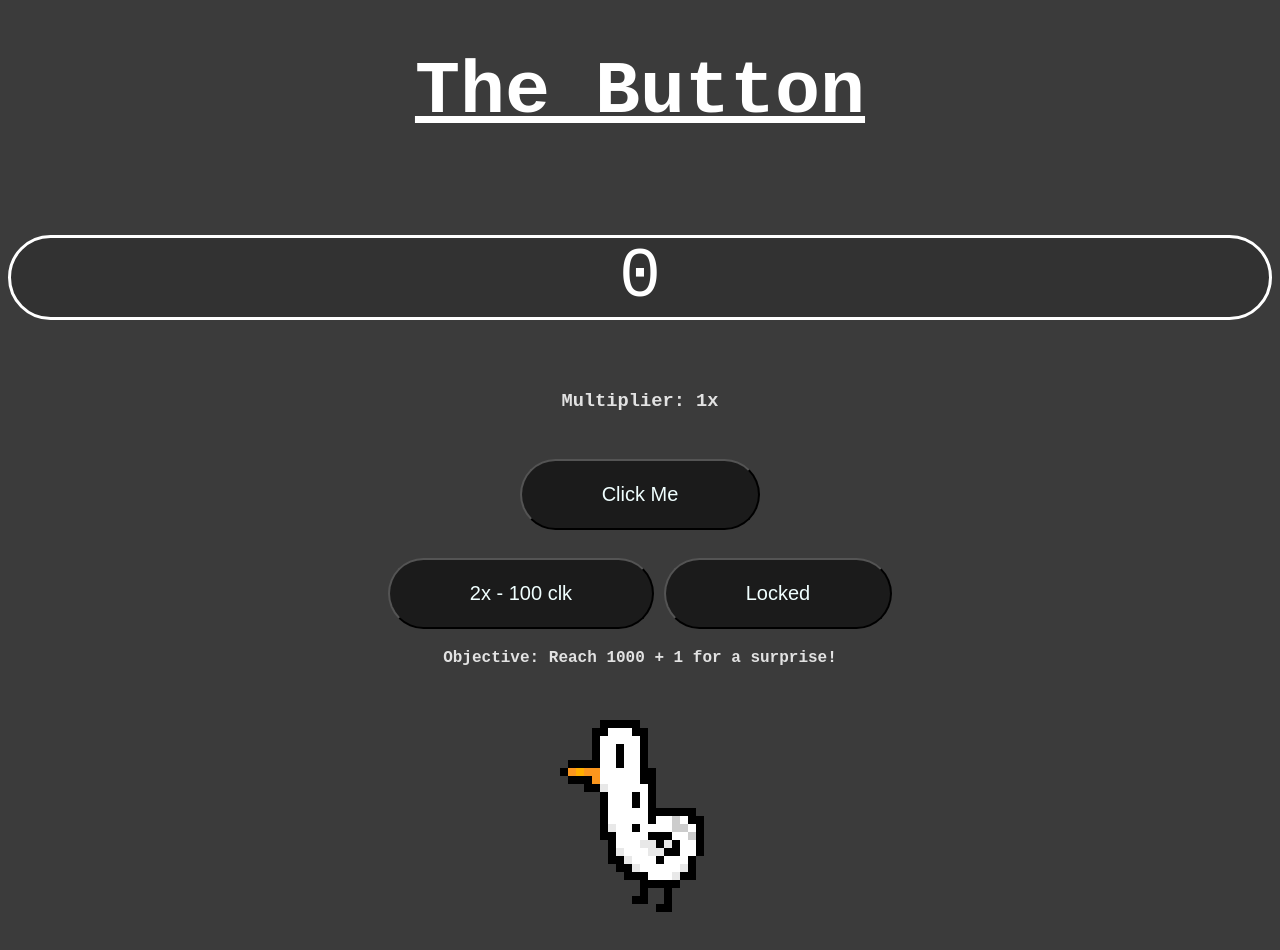
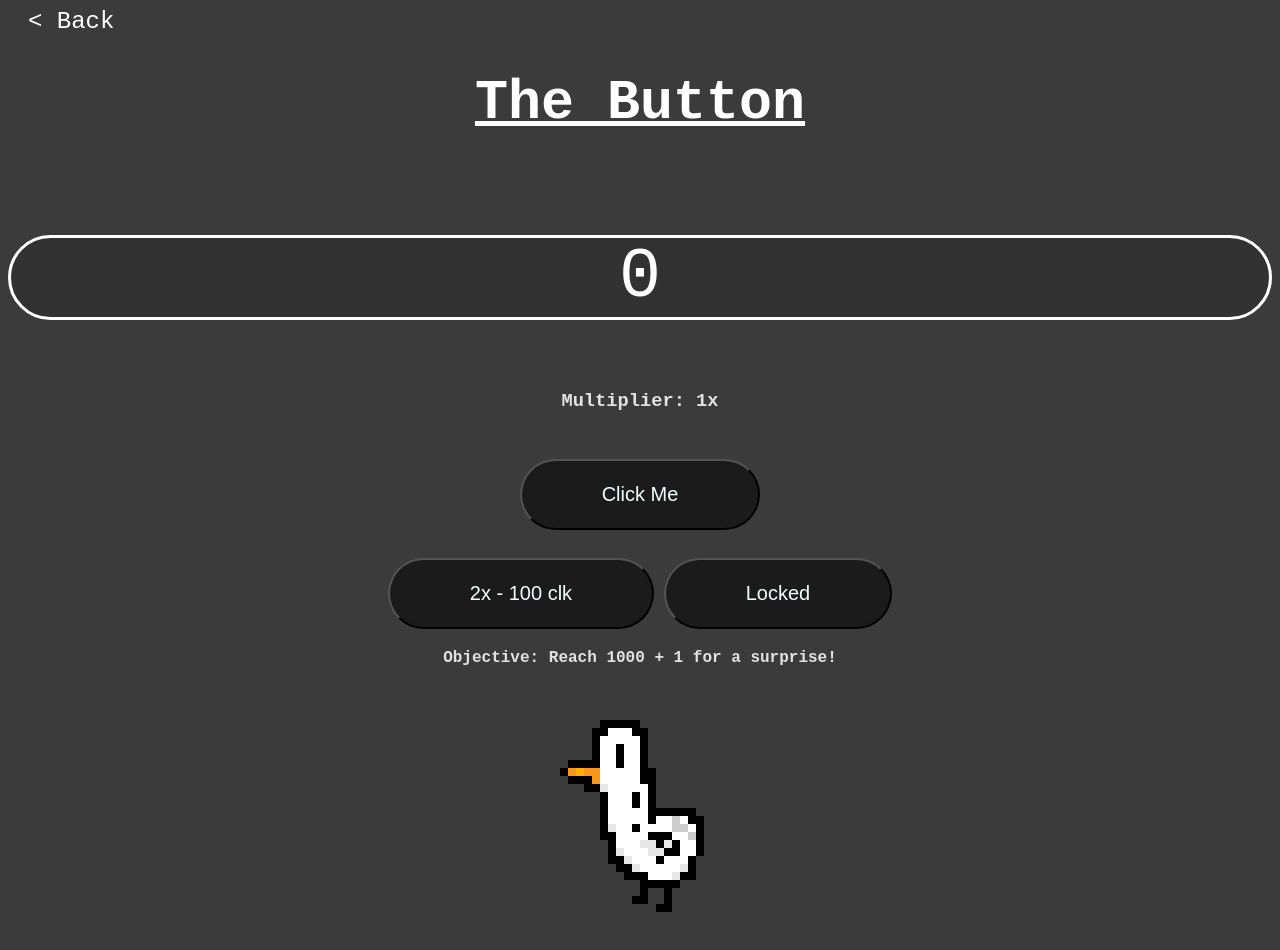
Before and after one commit to sonic28g/buttoncliker, a plain HTML site: page index.html in a window 1280 px wide. Drawn offline with Linux system fonts and the light colour scheme.

Commit message:
v1.3.2
+ back button to "sonic28g"

```diff
--- a/index.html
+++ b/index.html
@@ -7,6 +7,7 @@
         <meta name="viewport" content="width=device-width, initial-scale=1.0">
     </head>
     <body>
+        <a href="https://sonic28g.github.io/games.html">< Back</a>
         <h1 align="center">The Button</h1>
         <div id="shape">
             <p align="center" id="num">0</p>
@@ -20,7 +21,7 @@
             <button id="quint" onclick="changeMul5()">Locked</button>
         </div>
         <center><h4>Objective: Reach 1000 + 1 for a surprise!</h6></center>
-        <img src="duck.gif">
+        <img src="img/duck.gif">
         <center><script src="script.js"></script></center>
     </body>
 </html>
--- a/style.css
+++ b/style.css
@@ -34,7 +34,7 @@ h3,h4{
 
 h1{
     color: white;
-    font-size: 75px;
+    font-size: 55px;
     text-decoration:underline;
 }
 
@@ -43,3 +43,10 @@ img{
     margin-left: auto;
     margin-right: auto;
 }
+
+a{
+    color: white;
+    font-size: 24px;
+    text-decoration: none;
+    padding-left: 20px;
+}
```
Also changed, not shown: img/duck.gif (renamed from duck.gif).
